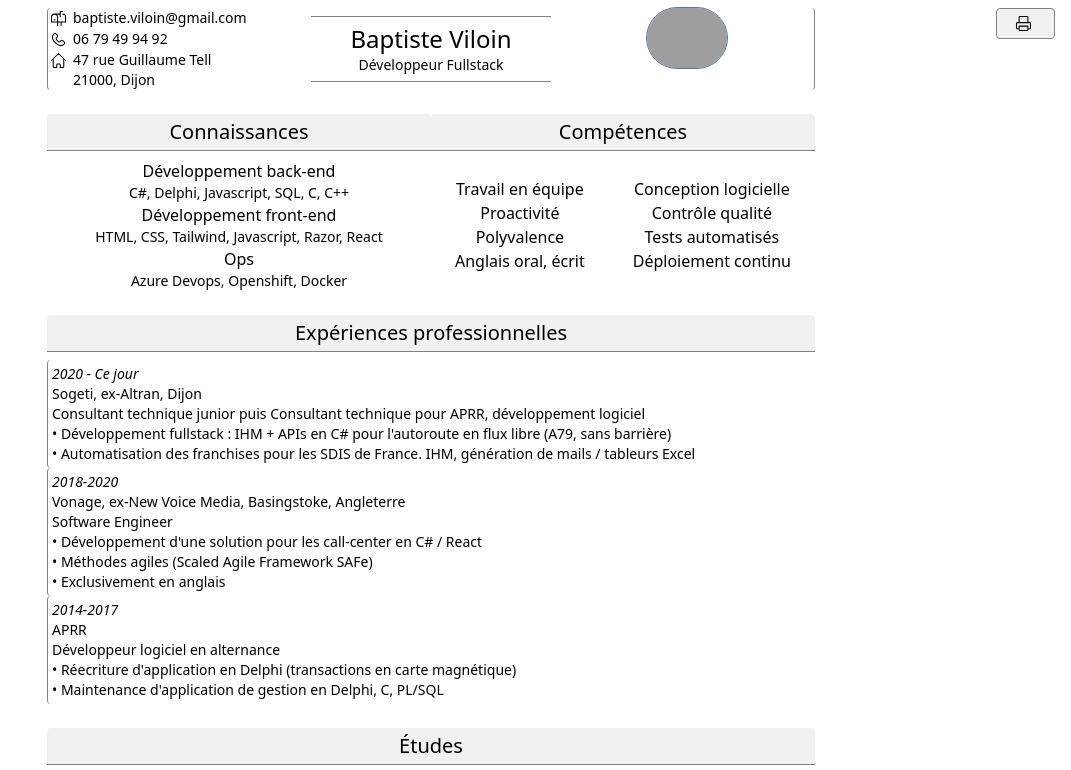
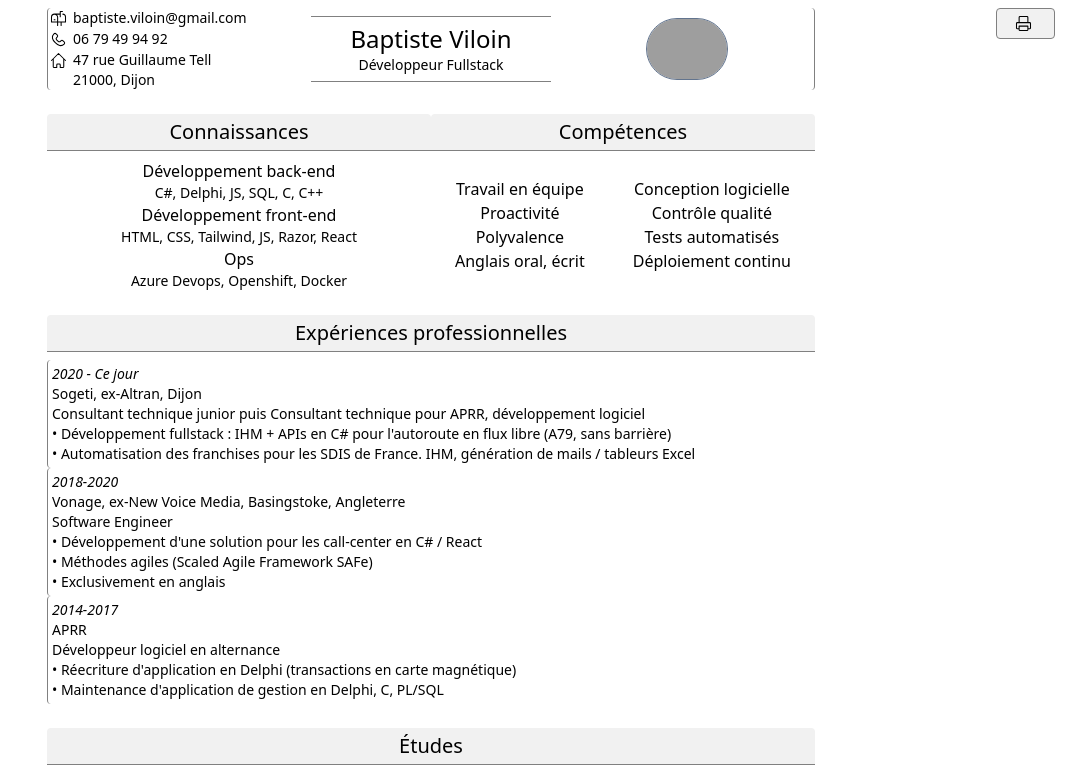
Before and after one commit to BaptisteV/cv-html-tailwind, a website: page index.html in a window 1280 px wide. Shown: the top 770 px of the page, without its empty margins (209-1280 px from the left). Drawn offline with Linux system fonts and the light colour scheme; grey boxes are pictures that could not be loaded.

Commit message:
portrait vertically centered

```diff
--- a/index.html
+++ b/index.html
@@ -48,8 +48,8 @@
           <div>Développeur Fullstack</div>
         </div>
         <div class="header-card-right flex header-card">
-          <div class="rounded-tr-lg grow">
-            <img class="m-auto rounded-full outline-1 outline-slate-500 w-20" src="./portrait.png" alt="photo portrait" />
+          <div class="flex items-center rounded-tr-lg align-middle grow">
+            <img class="mx-auto rounded-full outline-1 outline-slate-500 w-20" src="./portrait.png" alt="photo portrait" />
           </div>
         </div>
       </div>
@@ -59,9 +59,9 @@
           <div class="section-with-border">Connaissances</div>
           <div class="flex flex-col justify-center">
             <div class="text-base">Développement back-end</div>
-            <p>C#, Delphi, Javascript, SQL, C, C++</p>
+            <p>C#, Delphi, JS, SQL, C, C++</p>
             <div class="text-base">Développement front-end</div>
-            <div>HTML, CSS, Tailwind, Javascript, Razor, React</div>
+            <div>HTML, CSS, Tailwind, JS, Razor, React</div>
             <div class="text-base">Ops</div>
             <div>Azure Devops, Openshift, Docker</div>
           </div>
```
Also changed, not shown: output.css.
